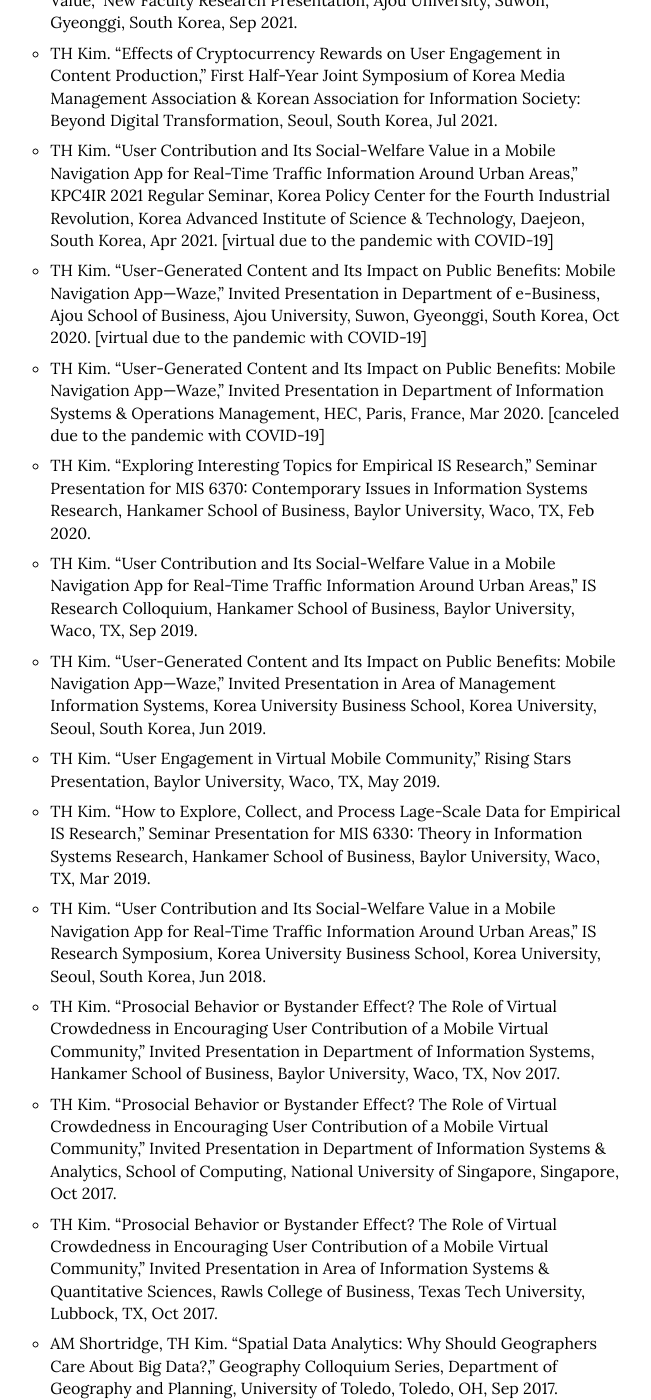
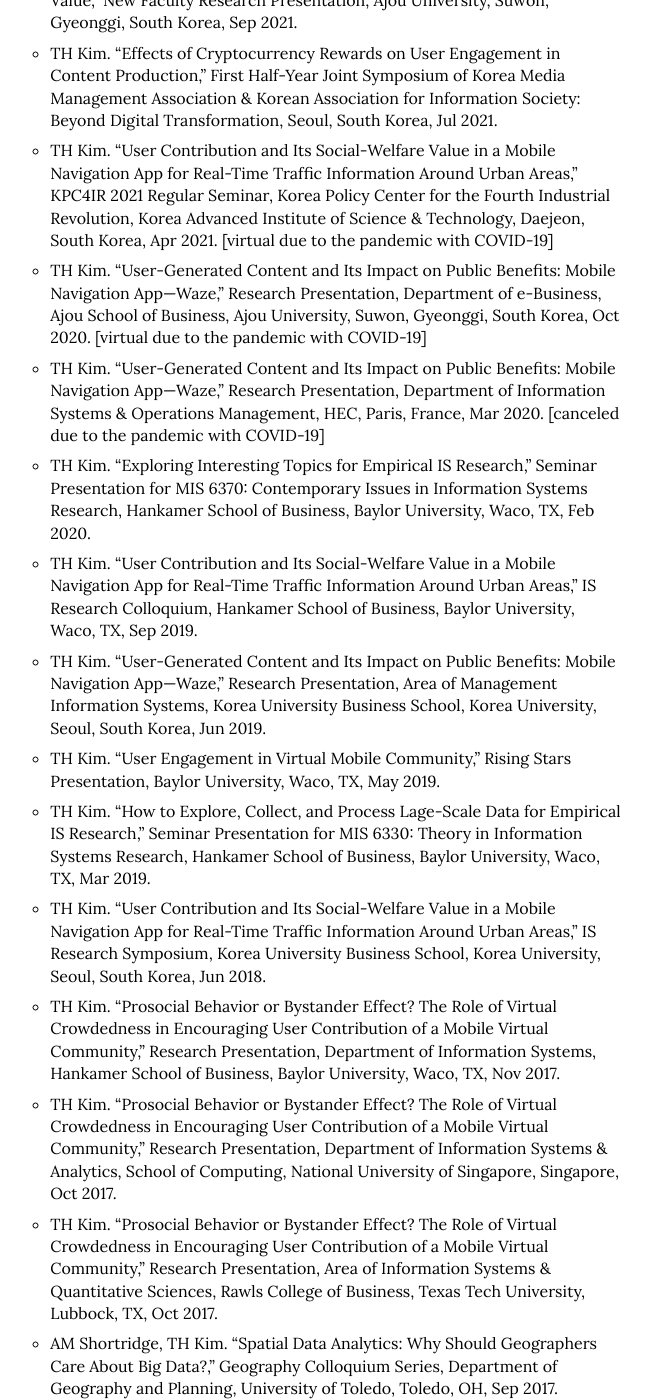
Before and after one commit to istaehun/taehun, a Jekyll site: the page built from index.html, in a window 1280 px wide and 1400 px high, scrolled down 4810 px. Shown: the whole window, without its empty margins (426-1077 px from the left). Built offline with Jekyll 4.4.1, drawn with Linux system fonts in a browser that asks for light colours; nearby versions of some CDN libraries; some of the changed text lies outside the part shown.

Commit message:
Update research.yml

```diff
--- a/_data/research.yml
+++ b/_data/research.yml
@@ -51,7 +51,7 @@
 -
   sub-title: Invited Research Presentations
   list:
-    - "TH Kim. “User-Generated Content and Its Impact on Public Benefits: Mobile Navigation App—Waze,” Invited Presentation in Department of Business Administration, College of Business Administration, Incheon National University, Incheon, South Korea, May 2024."
+    - "TH Kim. “User-Generated Content and Its Impact on Public Benefits: Mobile Navigation App—Waze,” Research Presentation, Department of Business Administration, College of Business Administration, Incheon National University, Incheon, South Korea, May 2024."
     - "T Wu, TH Kim, Y Kim, S Petter. “Differential Effects of Features on User Content Engagement Behavior Across Multiple Cryptocurrency Reward Based Social Media Platforms,” INFORMS ISS Paper Development Workshop, Virtual, Apr 2023."
     - "TH Kim. “User Contribution and Its Social-Welfare Value in a Mobile Navigation App for Real-Time Traffic Information Around Urban Areas,” Research Presentation, Wisconsin School of Business, University of Wisconsin–Madison, Madison, WI, Feb 2023."
     - "TH Kim. “A Mobile Navigation App and Its Social-Welfare Value: Urban Data Science with Real-Time Traffic Information,” Research Presentation, Kakao Mobility Co., Ltd., Seongnam, Gyeonggi, South Korea, Jan 2023."
@@ -62,17 +62,17 @@
     - "TH Kim. “User Engagement in Social/Mobile Platforms and Its Welfare Value,” New Faculty Research Presentation, Ajou University, Suwon, Gyeonggi, South Korea, Sep 2021."
     - "TH Kim. “Effects of Cryptocurrency Rewards on User Engagement in Content Production,” First Half-Year Joint Symposium of Korea Media Management Association & Korean Association for Information Society: Beyond Digital Transformation, Seoul, South Korea, Jul 2021."
     - "TH Kim. “User Contribution and Its Social-Welfare Value in a Mobile Navigation App for Real-Time Traffic Information Around Urban Areas,” KPC4IR 2021 Regular Seminar, Korea Policy Center for the Fourth Industrial Revolution, Korea Advanced Institute of Science & Technology, Daejeon, South Korea, Apr 2021. [virtual due to the pandemic with COVID-19]"
-    - "TH Kim. “User-Generated Content and Its Impact on Public Benefits: Mobile Navigation App—Waze,” Invited Presentation in Department of e-Business, Ajou School of Business, Ajou University, Suwon, Gyeonggi, South Korea, Oct 2020. [virtual due to the pandemic with COVID-19]"
-    - "TH Kim. “User-Generated Content and Its Impact on Public Benefits: Mobile Navigation App—Waze,” Invited Presentation in Department of Information Systems & Operations Management, HEC, Paris, France, Mar 2020. [canceled due to the pandemic with COVID-19]"
+    - "TH Kim. “User-Generated Content and Its Impact on Public Benefits: Mobile Navigation App—Waze,” Research Presentation, Department of e-Business, Ajou School of Business, Ajou University, Suwon, Gyeonggi, South Korea, Oct 2020. [virtual due to the pandemic with COVID-19]"
+    - "TH Kim. “User-Generated Content and Its Impact on Public Benefits: Mobile Navigation App—Waze,” Research Presentation, Department of Information Systems & Operations Management, HEC, Paris, France, Mar 2020. [canceled due to the pandemic with COVID-19]"
     - "TH Kim. “Exploring Interesting Topics for Empirical IS Research,” Seminar Presentation for MIS 6370: Contemporary Issues in Information Systems Research, Hankamer School of Business, Baylor University, Waco, TX, Feb 2020."
     - "TH Kim. “User Contribution and Its Social-Welfare Value in a Mobile Navigation App for Real-Time Traffic Information Around Urban Areas,” IS Research Colloquium, Hankamer School of Business, Baylor University, Waco, TX, Sep 2019."
-    - "TH Kim. “User-Generated Content and Its Impact on Public Benefits: Mobile Navigation App—Waze,” Invited Presentation in Area of Management Information Systems, Korea University Business School, Korea University, Seoul, South Korea, Jun 2019."
+    - "TH Kim. “User-Generated Content and Its Impact on Public Benefits: Mobile Navigation App—Waze,” Research Presentation, Area of Management Information Systems, Korea University Business School, Korea University, Seoul, South Korea, Jun 2019."
     - "TH Kim. “User Engagement in Virtual Mobile Community,” Rising Stars Presentation, Baylor University, Waco, TX, May 2019."
     - "TH Kim. “How to Explore, Collect, and Process Lage-Scale Data for Empirical IS Research,” Seminar Presentation for MIS 6330: Theory in Information Systems Research, Hankamer School of Business, Baylor University, Waco, TX, Mar 2019."
     - "TH Kim. “User Contribution and Its Social-Welfare Value in a Mobile Navigation App for Real-Time Traffic Information Around Urban Areas,” IS Research Symposium, Korea University Business School, Korea University, Seoul, South Korea, Jun 2018."
-    - "TH Kim. “Prosocial Behavior or Bystander Effect? The Role of Virtual Crowdedness in Encouraging User Contribution of a Mobile Virtual Community,” Invited Presentation in Department of Information Systems, Hankamer School of Business, Baylor University, Waco, TX, Nov 2017."
-    - "TH Kim. “Prosocial Behavior or Bystander Effect? The Role of Virtual Crowdedness in Encouraging User Contribution of a Mobile Virtual Community,” Invited Presentation in Department of Information Systems & Analytics, School of Computing, National University of Singapore, Singapore, Oct 2017."
-    - "TH Kim. “Prosocial Behavior or Bystander Effect? The Role of Virtual Crowdedness in Encouraging User Contribution of a Mobile Virtual Community,” Invited Presentation in Area of Information Systems & Quantitative Sciences, Rawls College of Business, Texas Tech University, Lubbock, TX, Oct 2017."
+    - "TH Kim. “Prosocial Behavior or Bystander Effect? The Role of Virtual Crowdedness in Encouraging User Contribution of a Mobile Virtual Community,” Research Presentation, Department of Information Systems, Hankamer School of Business, Baylor University, Waco, TX, Nov 2017."
+    - "TH Kim. “Prosocial Behavior or Bystander Effect? The Role of Virtual Crowdedness in Encouraging User Contribution of a Mobile Virtual Community,” Research Presentation, Department of Information Systems & Analytics, School of Computing, National University of Singapore, Singapore, Oct 2017."
+    - "TH Kim. “Prosocial Behavior or Bystander Effect? The Role of Virtual Crowdedness in Encouraging User Contribution of a Mobile Virtual Community,” Research Presentation, Area of Information Systems & Quantitative Sciences, Rawls College of Business, Texas Tech University, Lubbock, TX, Oct 2017."
     - "AM Shortridge, TH Kim. “Spatial Data Analytics: Why Should Geographers Care About Big Data?,” Geography Colloquium Series, Department of Geography and Planning, University of Toledo, Toledo, OH, Sep 2017."
     - "DH McKnight, TH Kim. “Differentiating the Influence of Vicious- vs. Virtuous-Trust Change Cycles,” International Workshop: Distrust and Conflict Escalation in Organizations and Societies, Groningen, Netherlands, Jan 2016."
     - "TH Kim. “The Diversity Effects of Knowledge Sourcing Strategies on Firm Performance: A Complementarity Theory,” IS Workshop, Broad College of Business, Michigan State University, East Lansing, MI, Nov 2014."
```
